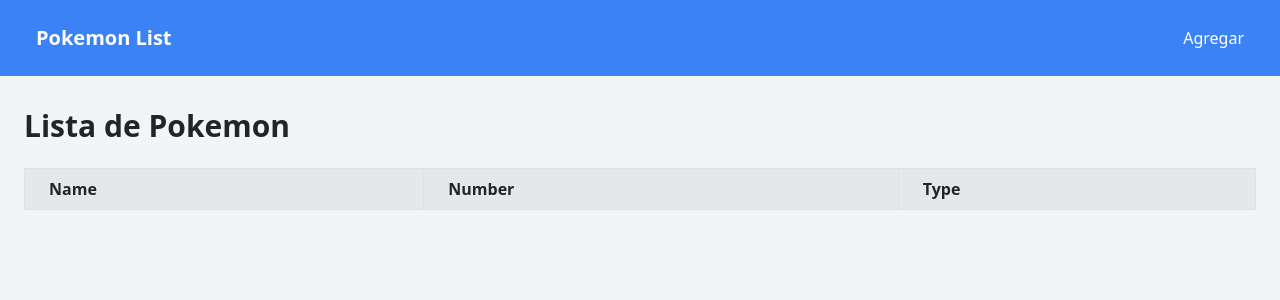
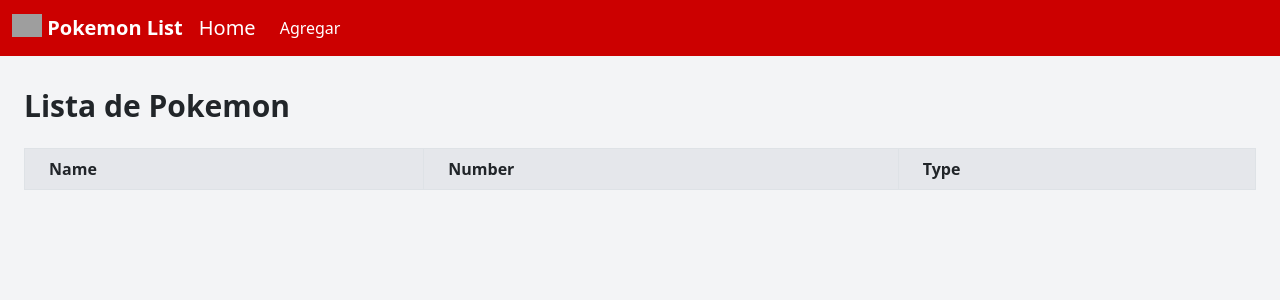
Before and after one commit to Zippy-Zappy/TPFinalArquitecturas, a Django app: page /pokelist in a window 1280 px wide. Shown: the top 300 px of the page. Run offline with Django 5.2, Linux system fonts and the light colour scheme; data that the repository does not hold is empty; grey boxes are pictures that could not be loaded.

Commit message:
completo

```diff
--- a/pokemon_api/pokeapp/urls.py
+++ b/pokemon_api/pokeapp/urls.py
@@ -2,7 +2,7 @@
 from pokeapp import views
 
 urlpatterns=[
-    path("", views.index),
+    path("", views.pokelist),
     path("pokelist", views.pokelist, name="pokelist"),
     path("typelist", views.typelist, name="typelist"),
     path("add_pokemon", views.add_pokemon_form, name="add_pokemon"),
--- a/pokemon_api/pokeapp/views.py
+++ b/pokemon_api/pokeapp/views.py
@@ -49,11 +49,15 @@
         pokemon_form = PokemonForm()
         csrf_token = get_token(request)
         html_form = f"""
-            <form method="post">
-            <input type="hidden" name="csrfmiddlewaretoken" value="{csrf_token}">
-                {pokemon_form.as_p()}
-                <button type="submit">Submit</button>
-            </form>
+        <link href="https://cdn.jsdelivr.net/npm/bootstrap@5.3.3/dist/css/bootstrap.min.css" rel="stylesheet" integrity="sha384-QWTKZyjpPEjISv5WaRU9OFeRpok6YctnYmDr5pNlyT2bRjXh0JMhjY6hW+ALEwIH" crossorigin="anonymous">
+            <div class="mb-3">
+                <form method="post">
+                <input type="hidden" class="form-control" name="csrfmiddlewaretoken" value="{csrf_token}">
+                    {pokemon_form.as_p()}
+                    <button type="submit" class="btn btn-primary">Submit</button>
+                </form>
+            </div>
+        <script src="https://cdn.jsdelivr.net/npm/bootstrap@5.3.3/dist/js/bootstrap.bundle.min.js" integrity="sha384-YvpcrYf0tY3lHB60NNkmXc5s9fDVZLESaAA55NDzOxhy9GkcIdslK1eN7N6jIeHz" crossorigin="anonymous"></script>
         """
         return HttpResponse(html_form)
 def add_type_form(request):
@@ -66,10 +70,14 @@
         type_form = TypeForm()
         csrf_token = get_token(request)
         html_form = f"""
-            <form method="post">
-            <input type="hidden" name="csrfmiddlewaretoken" value="{csrf_token}">
-                {type_form.as_p()}
-                <button type="submit">Submit</button>
-            </form>
+        <link href="https://cdn.jsdelivr.net/npm/bootstrap@5.3.3/dist/css/bootstrap.min.css" rel="stylesheet" integrity="sha384-QWTKZyjpPEjISv5WaRU9OFeRpok6YctnYmDr5pNlyT2bRjXh0JMhjY6hW+ALEwIH" crossorigin="anonymous">
+            <div class="mb-3">
+                <form method="post">
+                <input type="hidden" class="form-control" name="csrfmiddlewaretoken" value="{csrf_token}">
+                    {type_form.as_p()}
+                    <button type="submit" class="btn btn-primary">Submit</button>
+                </form>
+            </div>
+        <script src="https://cdn.jsdelivr.net/npm/bootstrap@5.3.3/dist/js/bootstrap.bundle.min.js" integrity="sha384-YvpcrYf0tY3lHB60NNkmXc5s9fDVZLESaAA55NDzOxhy9GkcIdslK1eN7N6jIeHz" crossorigin="anonymous"></script>
         """
         return HttpResponse(html_form)
--- a/pokemon_api/pokemon_api/settings.py
+++ b/pokemon_api/pokemon_api/settings.py
@@ -117,6 +117,7 @@
 # https://docs.djangoproject.com/en/5.0/howto/static-files/
 
 STATIC_URL = 'static/'
+STATICFILES_DIRS = [BASE_DIR/"images"]
 
 # Default primary key field type
 # https://docs.djangoproject.com/en/5.0/ref/settings/#default-auto-field
--- a/pokemon_api/template/pokelist.html
+++ b/pokemon_api/template/pokelist.html
@@ -8,25 +8,39 @@
     <html lang="en">
 
     <head>
-      <meta charset="UTF-8">
-      <meta name="viewport" content="width=device-width, initial-scale=1.0">
+      <meta http-equiv="Content-Type" content="text/html; charset=utf-8" />
+      <meta name="viewport" content="width=device-width, initial-scale=1">
       <title>Pokemon List</title>
       <!-- Enlace al archivo de estilos de Tailwind CSS -->
       <link href="https://cdn.jsdelivr.net/npm/bootstrap@5.3.3/dist/css/bootstrap.min.css" rel="stylesheet" integrity="sha384-QWTKZyjpPEjISv5WaRU9OFeRpok6YctnYmDr5pNlyT2bRjXh0JMhjY6hW+ALEwIH" crossorigin="anonymous">
       <link href="https://cdn.jsdelivr.net/npm/tailwindcss@2.2.19/dist/tailwind.min.css" rel="stylesheet">
+      <link rel="icon" type="image/png" href="https://upload.wikimedia.org/wikipedia/commons/thumb/5/51/Pokebola-pokeball-png-0.png/769px-Pokebola-pokeball-png-0.png" >
     </head>
-
     <body class="bg-gray-100">
       <!-- Navbar -->
-      <nav class="bg-blue-500 p-4">
-        <div class="container mx-auto flex justify-between items-center">
-          <h1 class="text-white font-bold text-xl">Pokemon List</h1>
-          <ul class="flex">
-            <li><a href="add_pokemon" class="text-white hover:text-gray-200">Agregar</a></li>
-          </ul>
-        </div>
-      </nav>
-
+        <nav class="navbar navbar-expand-lg" style="background-color: #CC0000">
+          <div class="container mx-auto flex justify-between items-center">
+            <a class="navbar-brand text-white font-bold text-xl">
+              <img src="https://i.pinimg.com/originals/3f/53/20/3f5320bda51f29d0e6ef7a61d030c234.png" alt="Logo" width="30" height="24" class="d-inline-block align-text-top">
+              Pokemon List
+            </a>
+            <button class="navbar-toggler" type="button" data-bs-toggle="collapse" data-bs-target="#navbarNav" aria-controls="navbarNav" aria-expanded="false" aria-label="Toggle navigation">
+              <span class="navbar-toggler-icon"></span>
+            </button>
+            <div class="collapse navbar-collapse" id="navbarNav">
+              <ul class="navbar-nav">
+                <li class="nav-item">
+                  <a class="navbar-brand" style="color: white" href="/">Home</a>
+                </li>
+              </ul>
+              <ul class="navbar-nav">
+                <li class="nav-item">
+                  <a class="nav-link" style="color: white" href="add_pokemon">Agregar</a>
+                </li>
+              </ul>
+            </div>
+          </div>
+        </nav>
       <!-- Contenido principal -->
       <div class="container mx-auto px-4 py-8">
         <h1 class="text-3xl font-bold mb-4">Lista de Pokemon</h1>
@@ -49,6 +63,6 @@
           </tbody>
         </table>
       </div>
-    </body>
-    <script src="https://cdn.jsdelivr.net/npm/bootstrap@5.3.3/dist/js/bootstrap.bundle.min.js" integrity="sha384-YvpcrYf0tY3lHB60NNkmXc5s9fDVZLESaAA55NDzOxhy9GkcIdslK1eN7N6jIeHz" crossorigin="anonymous"></script>
+    </body><script src="https://cdn.jsdelivr.net/npm/bootstrap@5.3.3/dist/js/bootstrap.bundle.min.js" integrity="sha384-YvpcrYf0tY3lHB60NNkmXc5s9fDVZLESaAA55NDzOxhy9GkcIdslK1eN7N6jIeHz" crossorigin="anonymous"></script>
+
     </html>
```
Also changed, not shown: pokemon_api/template/typelist.html (+23 -7 lines), pokemon_api/images/favicon.ico (renamed from pokemon_api/favicon.ico), pokemon_api/images/pokeball.png (added).
